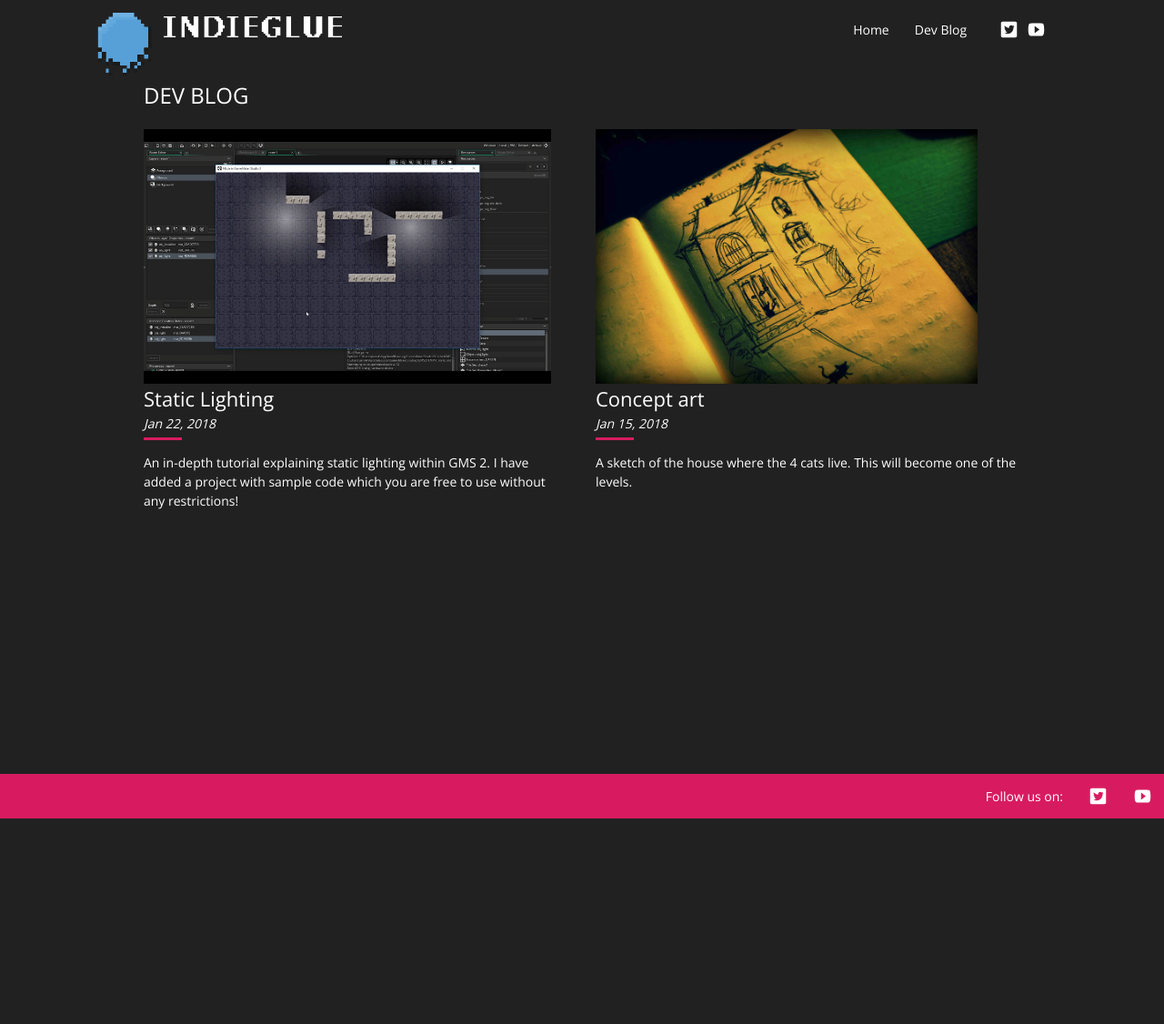
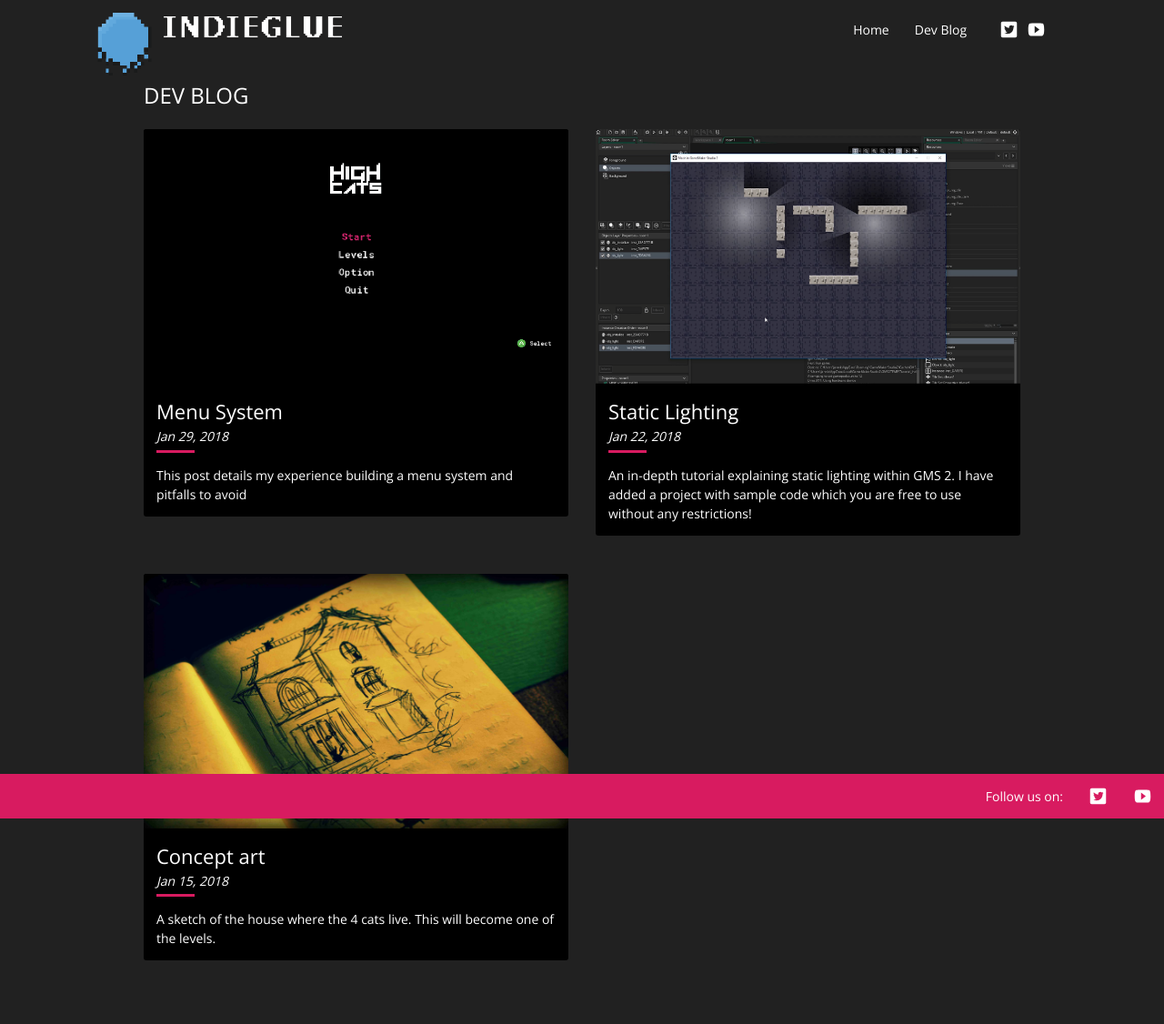
Before and after one commit to IndieGlue/jekyll-gameblog-template, a Jekyll site: the page built from blog.md, in a window 1280 px wide. Shown: the whole page at 91% size. Built offline with Jekyll 4.4.1, drawn with Linux system fonts in a browser that asks for light colours; nearby versions of some CDN libraries; before the commit the page ends 900 px from its top, so only the background shows below that.

Commit message:
New blog post

```diff
--- /dev/null
+++ b/_posts/2018-01-29-building-a-menu.markdown
@@ -0,0 +1,19 @@
+---
+layout: post
+title:  "Menu System"
+date:   2018-01-29
+image: "../assets/posts/menu.png"
+categories: jekyll update
+desc: This post details my experience building a menu system and pitfalls to avoid
+---
+
+![Sketch of the house where the cats live]({{ "../../../../../assets/posts/menu.png" }})
+
+In this post I'd like to reflect on some things I've done wrong whilst building a menu system for our game. Here's the list:
+
+- Use a new room for your menu system, don't try and work it into your current rooms
+- Actually, use a new room for each screen in your menu
+- Don't be silly like me and try and draw your menu in the Draw event, use the Draw GUI event
+- Use a [ds_stack](https://docs.yoyogames.com/source/dadiospice/002_reference/data%20structures/ds%20stacks/index.html) to manage menu state, this makes your life a lot easier
+
+It's petty late here and that's my quick 2 cents. If you wish to see a tutorial on this, please do request so in the comments below and I'll be ever so swift with a full blown tutorial on this. Have a lovely time developing. Also, subscribe to our newsletter on the homepage for more info on our game High Cats
--- a/_sass/_layout.scss
+++ b/_sass/_layout.scss
@@ -171,6 +171,63 @@
         }
     }
 
+    #disqus_thread{
+        margin-top: 2em;
+    }
+
+    .post-content{
+
+        p{
+            margin: 1em 0;
+        }
+
+        .post-inner{
+            border-radius: 3px;
+            overflow:hidden;
+            transition: 0.3s all ease-in-out;
+
+            &:hover {
+                -webkit-box-shadow: 0 2px 2px 0 rgba(0,0,0,0.14), 0 1px 5px 0 rgba(0,0,0,0.12), 0 3px 1px -2px rgba(0,0,0,0.2);
+                box-shadow: 0 2px 2px 0 rgba(0,0,0,0.14), 0 1px 5px 0 rgba(0,0,0,0.12), 0 3px 1px -2px rgba(0,0,0,0.2);
+                transition: 0.3s all ease-in-out;
+            }
+        }
+
+        img{
+            width: 100%;
+        }
+
+        a:hover{
+            text-decoration: none;
+        }
+
+        .post-inner{
+            background-color: $background-color;
+
+            .text{
+                padding: 1em 1em 0;
+            }
+
+            .line{
+                margin: 0.3em 1em 1em !important;
+            }
+
+            .desc{
+                padding: 0 1em 1em;
+            }
+        }
+    }
+
+    [itemprop="articleBody"] {
+        img{
+            margin: 1em 0;
+        }
+
+        a{
+            color: $pink-color;
+        }
+    }
+
 
 }
 
--- a/blog.md
+++ b/blog.md
@@ -7,19 +7,21 @@ permalink: /dev blog/
 <div class="post-list row">
 {% for post in site.posts %}
     <div class="post col-12 col-md-6 col-sm-12">
-        <a class="post-link" href="{{ post.url | prepend: site.baseurl }}">
-            <div class="crop">
-                <img src="{{post.image}}">
-            </div>
-            <div class="text">
-                <span class="pst-title">{{ post.title }}</span>
-                <span class="post-meta">{{ post.date | date: "%b %-d, %Y" }}</span>
-            </div>
-            <span class="line"></span>
-            <div class="desc">
-                {{ post.desc }}
-            </div>
-        </a>
+        <div class="post-inner">
+            <a class="post-link" href="{{ post.url | prepend: site.baseurl }}">
+                <div class="crop">
+                    <img src="{{post.image}}">
+                </div>
+                <div class="text">
+                    <span class="pst-title">{{ post.title }}</span>
+                    <span class="post-meta">{{ post.date | date: "%b %-d, %Y" }}</span>
+                </div>
+                <span class="line"></span>
+                <div class="desc">
+                    {{ post.desc }}
+                </div>
+            </a>
+        </div>
     </div>
 {% endfor %}
 </div>
```
Also changed, not shown: _posts/2018-01-15-concept-art.markdown (renamed from _posts/2016-03-30-welcome-to-jekyll.markdown), _posts/2018-01-22-static-lighting-tutorial.markdown (renamed from _posts/2018-01-22-static-lightinh-tutorial.markdown), assets/posts/menu.png (added), assets/posts/static-lighting.png.
